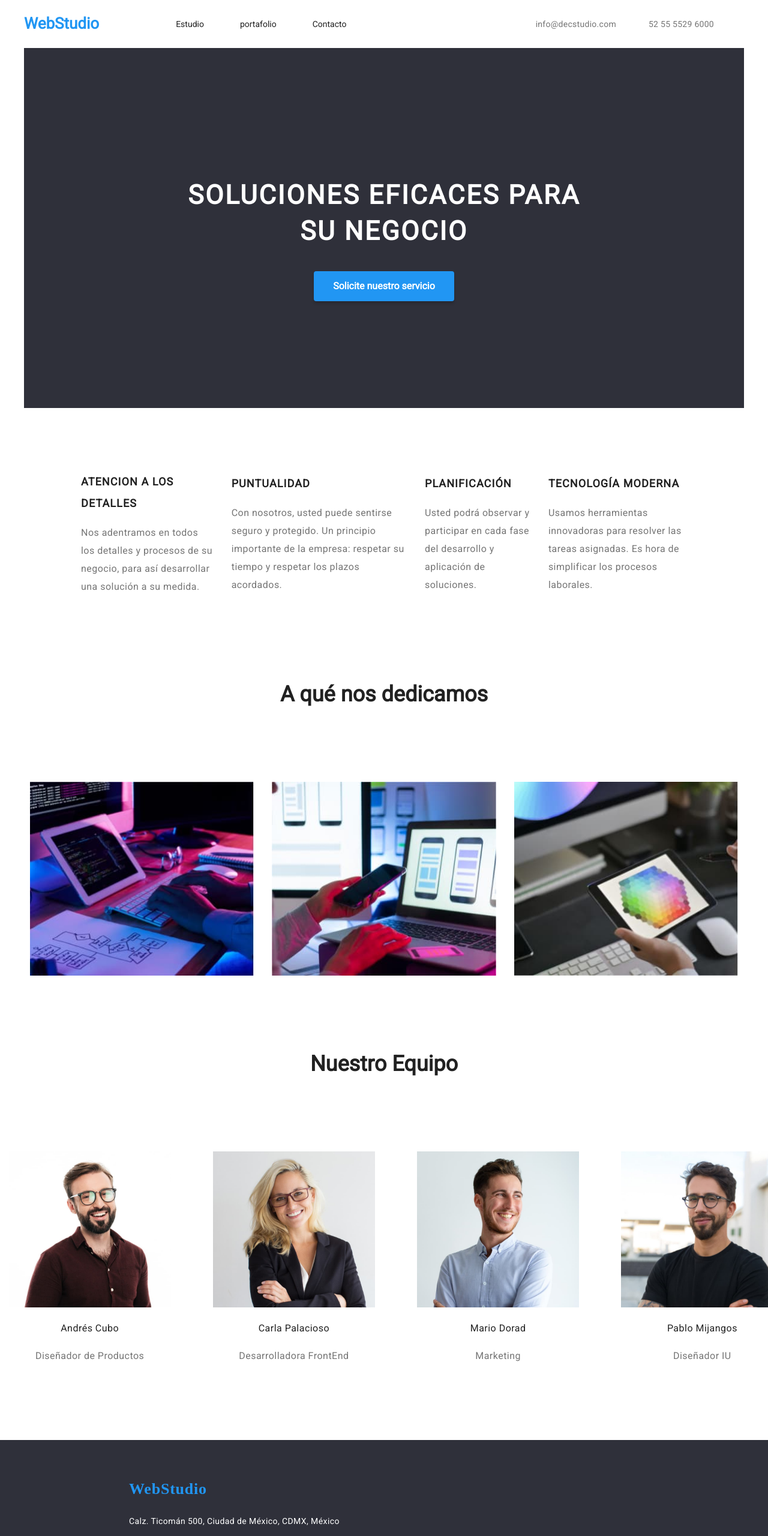
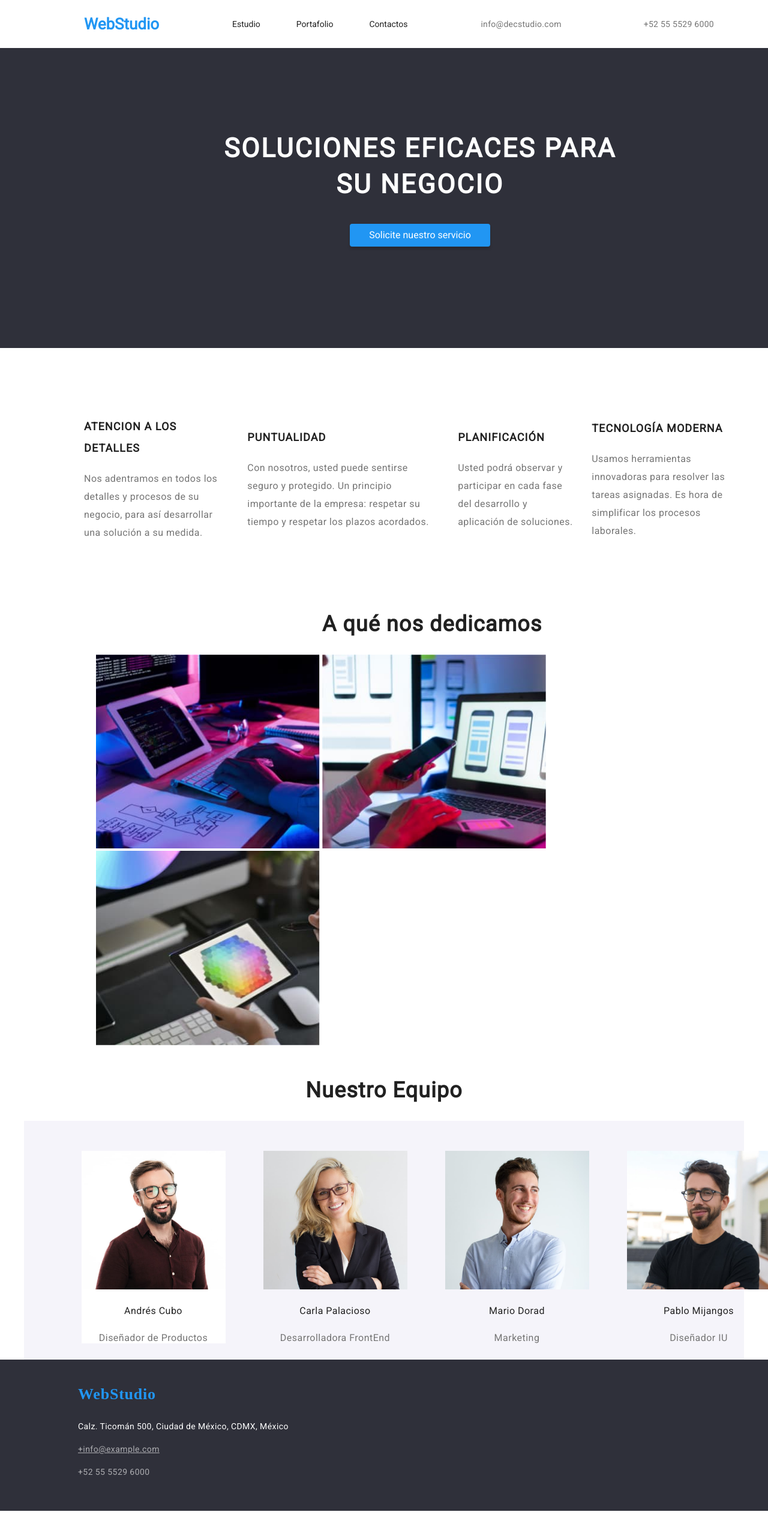
Before and after one commit to PAOLAAGUTIERREZL/goit-markup-hw-03, a plain HTML site: page index.html in a window 1280 px wide. Shown: the top 2560 px of the page at 60% size. After the commit the page ends 2518 px from the top, so only its background shows below. Drawn offline with nearby package versions, Linux system fonts and the light colour scheme.

Commit message:
up12102022

```diff
--- a/css/styles.css
+++ b/css/styles.css
@@ -10,25 +10,18 @@ body {
 :root {
   --underline-color: #2196f3;
 }
-.style-header{
-  background-color: #ffff;
-  height: 80px;
-  display: flex;
-  align-items: center;
-}
-
 .container{
   width: 1200px;
-  margin-left: auto;
-  margin-right: auto;
+  margin: 0 auto;
 }
 .container-header{
-  width: 1200px;
   display: flex;
   justify-content: space-between;
   align-items: center;
-  margin-left: auto;
-  margin-right: auto;
+  background-color: #ffff;
+  height: 80px;
+  margin:0px;
+  padding-left: 100px;
 }
 
 .link-menu,
@@ -82,9 +75,9 @@ body {
   display: flex;
   align-items: center;
 }
-.nav-style{
+/* .nav-style{
   margin-left:93px;
-}
+} */
 .menu-flex{
   padding:5px;
   /* margin:50px; */
@@ -99,20 +92,14 @@ body {
 }
 
 .cont1-flex{    /*bloque superior gris*/
-  height: 600px;
-  left: -4px;
-  top: 80px;
+  background: #2F303A;
+  height: 500px;
   padding:100px;
   margin:0px;
-  list-style: none;
-  border-radius: none;
-  background: #2F303A;
-  box-shadow: none;
   display: flex;
   flex-direction: column;
-  justify-content: center;
-  align-items: center;
-
+  align-items:center;
+  /* justify-content: center;  */
 
 }
 
@@ -129,25 +116,26 @@ color: #FFFFFF;
 
 }
 .cont1-flex button {
+  display: flex;
+  flex-direction: row;
+  justify-content: center;
+  align-items: center;
   padding: 10px 32px;
-  justify-content: center;
-  background: #2196f3;
+  gap: 10px;
   color: #FFFFFF;
   cursor: pointer;
-  flex-direction: row;
   border-style: none;
-  font-weight: 700;
-  font-size: 16px;
-  line-height: 30px;
+  margin: auto;
+  background: #2196F3;
+  box-shadow: 0px 4px 4px rgba(0, 0, 0, 0.15);
   border-radius: 4px;
-  box-shadow: 0px 4px 4px rgba(0, 0, 0, 0.15);
 
 }
 /* atencion a los detalles... */
 .cont2-flex{
-  padding: 95px;  /*arriba derecha abajo izquiera */
+  padding-top: 95px;/*arriba derecha abajo izquiera */
+  padding-left: 100px;
   margin:0px;
-  list-style: none;
   border-radius: none;
   box-shadow: none;
   display: flex;
@@ -156,17 +144,32 @@ color: #FFFFFF;
   gap: 30px;
   }
 
-.cont3-flex{         /* imagenes de aqué nos dedicamos y nuestro equipo posicion vertical */
-      padding: 95px 215px 94px 215px;
-      margin:10px;
+.cont3-flex{         /*nuestro equipo posicion vertical */
+      padding-top: 50px;/*arriba derecha abajo izquiera */
+      padding-left: 100px;
+      margin:0px;
       list-style: none;
       border-radius: none;
       box-shadow: none;
       display: flex;
       justify-content: center;
       align-items: center;
-      gap: 30.26px;
-
+      gap: 23px;
+      background: #F5F4FA;
+}
+.fondo-ne{
+  background: #FFFFFF;
+}
+.cont35-flex{         /* imagenes de aqué nos dedicamos  */
+  padding-top: 50px;/*arriba derecha abajo izquiera */
+  padding-left: 160px;
+  list-style: none;
+  border-radius: none;
+  box-shadow: none;
+  display: flex;
+  justify-content: center;
+  align-items: center;
+  gap: 23px;
 }
 
 .cont3-flex h4{  /*nombres */
@@ -178,6 +181,7 @@ line-height: 19px;
 text-align: center;
 letter-spacing: 0.03em;
 color: #212121;
+
 }
 .cont3-flex h5{  /*cargos */
   font-family: 'Roboto';
@@ -188,6 +192,7 @@ line-height: 19px;
 text-align: center;
 letter-spacing: 0.03em;
 color: #757575;
+
 }
 .cont33-flex{      /*matriz*/
   padding-top: 56px;
@@ -197,38 +202,28 @@ color: #757575;
   list-style: none;
   flex-direction: column;
   justify-content:center;
-
-}
-.cont4-flex{    /* tabla de nuestro equipo yy dentro de la matriz*/
-  background: #FFFFFF;
   display: flex;
-  box-shadow: 0px 1px 3px rgba(0, 0, 0, 0.12), 0px 1px 1px rgba(0, 0, 0, 0.14), 0px 2px 1px rgba(0, 0, 0, 0.2);
-  border-radius: 0px 0px 4px 4px;
-  list-style: none;
-  /* padding:auto; */
-  /* margin:5px; */
-  /* list-style: none; */
-  border-radius: none;
-  box-shadow: none;
-  display: flex;
-  justify-content: center;
-  align-items: center;
-  flex-direction: column;
+  padding-left: 100px;
 
 
 }
-.cont31-flex{      /* nuestro equipo y a que nos dedicamos es solo el titulo que es h2*/
+ul{    /* tabla de nuestro equipo yy dentro de la matriz*/
+   list-style: none;
+}
+
+.subtitulo {      /* nuestro equipo y a que nos dedicamos es solo el titulo que es h2*/
 font-family: 'Roboto';
 font-style: normal;
 font-weight: 700;
 font-size: 36px;
 line-height: 42px;
-  justify-content:center;
 text-align: center;
-  /* letter-spacing: 0.03em; */
+letter-spacing: 0.03em;
+padding-top: 20px;
 color: #212121;
-  padding-top: 2px; /* margen superior de a que nos dedicamos */
-  display: flex;
+
+
+
 }
 
 .menu {
@@ -240,7 +235,7 @@ color: #757575;
   letter-spacing: 0.06em;
   color: #212121;
   text-decoration: none;
-  margin-block: 10px;
+  /* margin-block: 10px; */
 }
 
 
@@ -256,8 +251,8 @@ color: #757575;
 
 }
 .matriz-flex{         /* matriz principal de portfolio */
-  padding:0px 215px 30px 30px;    /* rriba derecha abajo izquiera*/
-  margin:5px;
+  /*padding:0px 215px 30px 30px;    /* rriba derecha abajo izquiera*/
+  /* margin:5px; */
   /* margin top: 55.05px; */
   list-style: none;
   border-radius: none;
@@ -266,6 +261,7 @@ color: #757575;
   /* justify-content:first baseline;  */
   align-items: center;
   gap: none;
+  padding-left: 0px;
 
 
 }
@@ -273,7 +269,7 @@ color: #757575;
 
 .cont5-flex{   /* pie de pagina */
   height: 252px;
-  padding-left: 215px;
+  /* padding-left: 215px; */
   padding-top: 40px;
   margin:0px;
   list-style: none;
@@ -281,7 +277,7 @@ color: #757575;
   background: #2F303A;
   box-shadow: none;
   display: flex;
-  /* flex-direction: column; */
+  flex-direction: row;
   /* justify-content: space-between;  */
   }
 
@@ -297,8 +293,25 @@ color: #757575;
   display: flex;
   padding :50px;
   margin:0px;
+}
 
 
+
+
+footer {
+    height: 252px;
+    width: 100%;
+    left: 0px;
+    top: 1628px;
+    border-radius: 0px;
+    background-color: #2f303a;
+
+    /* margin:auto; */
+}
+address {
+  display: flex;
+  flex-direction: row;
+  padding-left: 50px;
 
 }
 
@@ -437,21 +450,6 @@ color: rgba(255, 255, 255, 0.6);
 
 
 
-/* .ourservices-button {
-  width: 700px;
-  height: 38ox;
-  background-color: #2196f3;
-  color: white;
-  border-color: #2196f3;
-    border-radius: 4px;
-  font-style: normal;
-  font-weight: 500;
-  font-size: 16px;
-  line-height: 26px;
-  cursor: pointer;
-  font-family: "Roboto", sans-serif;
-} */
-
 h2xx {
   font-style: normal;
   font-weight: 700;
--- a/index.html
+++ b/index.html
@@ -12,31 +12,34 @@
     <link href="https://fonts.googleapis.com/css2?family=Roboto&display=swap" rel="stylesheet">
   </head>
   <body>
-    <header class="style-header">
-      <div class="container-header">
-        <div class="container-log">
+    <header>
+      <div class="container">
+        <div class="container-header">
           <a class="link-log" href="http://www.WebStudio" target="_blank">WebStudio</a>
-          <nav class="nav-style">
+          <!-- <nav class="nav-style"> -->
             <ul class="menu-flex">
               <li><a class="link-menu" href="index.html" target="_blank">Estudio </a></li>
-              <li><a class="link-menu" href="portfolio.html" target="_blank">portafolio</a></li>
-              <li><a class="link-menu" href="http://www.Contacto" target="_blank">Contacto</a>
+              <li><a class="link-menu" href="portfolio.html" target="_blank">Portafolio</a></li>
+              <li><a class="link-menu" href="http://www.Contacto" target="_blank">Contactos</a>
             </ul>
-          </nav>
-        </div>
-        <div>
+          <!-- </nav> -->
           <a class="link-contact" href="info@decstudio.com" target="_blank">info@decstudio.com</a>
-          <a class="link-contact" href="tel:+525555296000" target="_blank">52 55 5529 6000 </a>
+          <a class="link-contact" href="tel:+525555296000" target="_blank">+52 55 5529 6000 </a>
         </div>
       </div>
     </header>
     <main>
+
+      <section class="cont1-flex">
       <div class="container">
-        <div class="cont1-flex">
+        <!-- <div class="cont1-flex"> -->
           <h2>SOLUCIONES EFICACES PARA <br>SU NEGOCIO</h2>
           <button type="button">Solicite nuestro servicio</button>
-        </div>
+        <!-- </div> -->
       </div>
+      </section>
+
+    <section>
     <div class="container">
           <ul class="cont2-flex">
           <li>
@@ -70,48 +73,54 @@
           </li>
         </ul>
     </div>
+  </section>
+
+  <section class="cont35-flex">
     <div class="container">
-            <h2 class="cont31-flex">A qué nos dedicamos</h2>
-              <div class="cont3-flex">
+            <h2 class="subtitulo">A qué nos dedicamos</h2>
+              <div class="cont35rret-flex">
               <img src="images/design1.jpg" alt="planecion" width="373.16"></li>
               <img src="images/design2.jpg" alt="responsive1" width="373.16"></li>
               <img src="images/design3.jpg" alt="images" width="373.16"></li>
               </div>
     </div>
+  </section>
+
+  <section>
     <div class="container">
-        <h2 class="cont31-flex">Nuestro Equipo</h2>
+        <h2 class="subtitulo">Nuestro Equipo</h2>
         <ul class="cont3-flex">
-            <ul class="cont4-flex">
+            <ul>
               <li>
-                  <div>
-                     <img src="images/professional1.jpg" alt="professional1" width="270">
+                  <div class="fondo-ne">
+                     <img src="images/professional1.jpg" alt="professional1" width="240">
                      <h4>Andrés Cubo</h4>
                      <h5>Diseñador de Productos</h5>
                   </div>
               </li>
             </ul>
-            <ul class="cont4-flex">
+            <ul>
               <li>
                  <div>
-                    <img src="images/professional2.jpg" alt="professional2" width="270">
+                    <img src="images/professional2.jpg" alt="professional2" width="240">
                     <h4>Carla Palacioso</h4>
                     <h5>Desarrolladora FrontEnd</h5>
                 </div>
               </li>
             </ul>
-            <ul class="cont4-flex">
+            <ul>
               <li>
                 <div>
-                    <img src="images/professional3.jpg" alt="professional3" width="270">
+                    <img src="images/professional3.jpg" alt="professional3" width="240">
                     <h4>Mario Dorad</h4>
                     <h5>Marketing</h5>
                </div>
               </li>
             </ul>
-            <ul class="cont4-flex">
+            <ul>
               <li>
                 <div>
-                    <img src="images/professional4.jpg" alt="professional4" width="270">
+                    <img src="images/professional4.jpg" alt="professional4" width="240">
                     <h4>Pablo Mijangos</h4>
                     <h5>Diseñador IU</h5>
                 </div>
@@ -119,24 +128,31 @@
             </ul>
         </ul>
       </div>
-    </main>
-    <footer>
-     <address class="cont5-flex">
+  </section>
+</main>
 
-        <div>
-        <p class="foot1">WebStudio</p>
-        <p class="foot2">Calz. Ticomán 500, Ciudad de México, CDMX, México</p>
-        <a class="foot3" href="info@example.com">+info@example.com</a>
-        <p class="foot3">+52 55 5529 6000</p>
-       </div>
-      </address>
-      <!-- <div>
-        <h2 class="services">ENCUENTRANOS EN</h2>
-        <a href="#"><img src="img/facebook.png" alt="facebook"></a>
-        <a href="#"><img src="img/youtube.png" alt="youtube"></a>
-        <a href="#"><img src="img/linkedin.png" alt="linkedin"></a>
-        <a href="#"><img src="img/instagram.png" alt="instagram"></a>
-      </div> -->
-    </footer>
+<footer>
+  <div class="container">
+
+  <address>
+    <ul>
+       <li><p class="foot1">WebStudio</p></li>
+       <li><p class="foot2">Calz. Ticomán 500, Ciudad de México, CDMX, México</p></li>
+       <li><a class="foot3" href="info@example.com">+info@example.com</a></li>
+       <li><p class="foot3">+52 55 5529 6000</p></li>
+    </ul>
+
+     <!-- <ul>
+       <li><p class="services">ENCUENTRANOS EN</p></li>
+       <li>
+       <a href="https://www.facebook.com"><img src="images/facebook.png" alt="facebook" width="35"></a>
+       <a href="https://www.twiter.com"><img src="images/twiter.png" alt="youtube" width="35"></a>
+       <a href="https://www.linkedin.com"><img src="images/linkedin.png" alt="linkedin" width="35"></a>
+       <a href="https://www.instagram.com"><img src="images/instagram.png" alt="instagram" width="35"></a>
+       </li>
+    </ul>  -->
+  </address>
+    </div>
+  </footer>
   </body>
 </html>
```
Also changed, not shown: portfolio.html (+83 -76 lines). Lines whose indentation alone changed are shown as unchanged.
